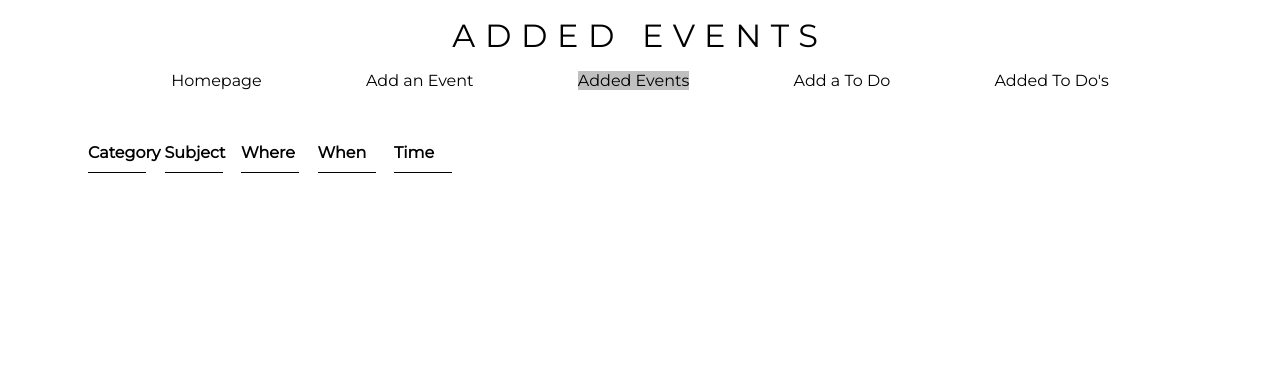
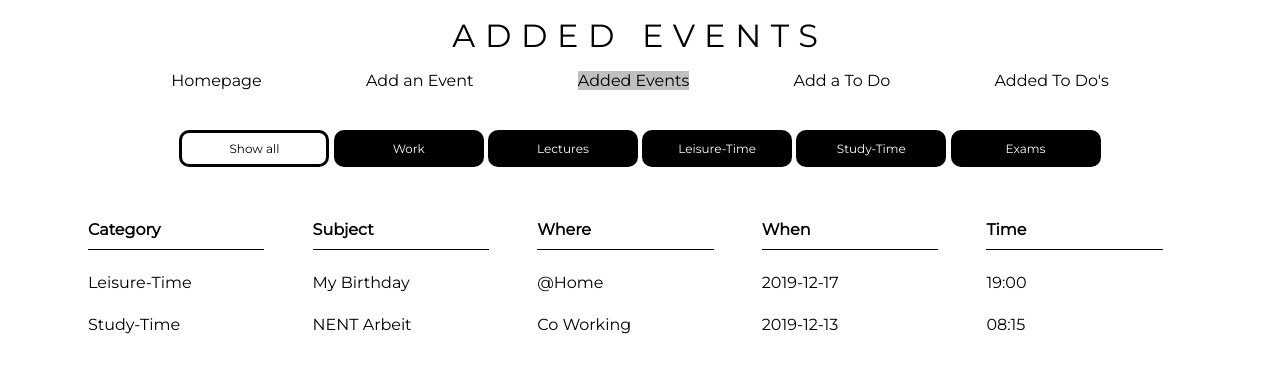
Before and after one commit to aliciafaeh/prog2, a Flask app: page /monatsplananzeige in a window 1280 px wide. Shown: the top 386 px of the page. Run offline with Flask 2, Linux system fonts and the light colour scheme; lists and menus that the app fills with data are empty.

Commit message:
testing input function of JSON
oder sowas in die Richtung

```diff
--- a/alice_plan/data/data.json
+++ b/alice_plan/data/data.json
@@ -1 +1 @@
-{"termine": {}, "todos": {}}
+{"termine": {"Leisure-Time": {"category": "Leisure-Time", "subjects": "My Birthday", "where": "@Home", "date": "2019-12-17", "time": "19:00"}, "Study-Time": {"category": "Study-Time", "subjects": "NENT Arbeit", "where": "Co Working", "date": "2019-12-13", "time": "08:15"}}, "todos": {"Deadline": {"category": "Deadline", "was_machen": "NENT Arbeit", "wann_deadline": "2020-01-06", "zeitlich": "00:00"}}}
--- a/alice_plan/static/style.css
+++ b/alice_plan/static/style.css
@@ -146,6 +146,35 @@ body {
     border-style: solid;
 }
 
+.btn {
+    text-decoration: none;
+    padding: 8px;
+    color: white;
+    background-color: black;
+    display: inline-block;
+    border: none;
+    border-radius: 10px;
+    cursor: pointer;
+    width: 150px;
+    font-size: 12px;
+    border-color: black;
+    border-style: solid;
+}
+
+.btn:hover {
+    color: black;
+    background-color: white;
+    border-color: black;
+    border-style: solid;
+}
+
+.btn.active {
+    color: black;
+    background-color: white;
+    border-color: black;
+    border-style: solid;
+}
+
 table {
     padding: 50px 70px;
     margin-left: 15px;
--- a/alice_plan/templates/monatsplan.html
+++ b/alice_plan/templates/monatsplan.html
@@ -46,10 +46,19 @@
         <a href="{{ url_for('todosanzeige') }}">Added To Do's</a>
     </div>
 
+<div id="myBtnContainer" style="margin-top: 40px">
+  <button class="btn active" onclick="filterSelection('all')"> Show all</button>
+  <button class="btn" onclick="filterSelection('work')"> Work</button>
+  <button class="btn" onclick="filterSelection('lectures')"> Lectures</button>
+  <button class="btn" onclick="filterSelection('leisure-time')"> Leisure-Time</button>
+  <button class="btn" onclick="filterSelection('study-time')"> Study-Time</button>
+    <button class="btn" onclick="filterSelection('exams')">Exams</button>
+</div>
+
 
   {%if daten%}
     <table class="table">
-        <thead>
+  <col width="230">
             <tr>
                 <th>Category</th>
                 <th>Subject</th>
@@ -57,7 +66,7 @@
                 <th>When</th>
                 <th>Time</th>
             </tr>
-            <tbody>
+
                 {% for termin in daten['termine'].values()%}
                 <tr>
                   <td>{{termin['category']}}</td>
@@ -68,9 +77,7 @@
 
                 </tr>
                 {% endfor %}
-            </tbody>
 
-        </thead>
     </table>
     {% else %}
     <h1>Keine Termine erfasst</h1>
--- a/alice_plan/templates/todoerfassen.html
+++ b/alice_plan/templates/todoerfassen.html
@@ -65,9 +65,9 @@
 
     <label for="bis-wann" class="abstand">Deadline:</label>
 
-    <input type="date" name="wann_deadline" class="abstand form-input" style="width: 140px">
+    <input type="date" name="wann_deadline" class="abstand form-input" style="width: 150px">
 
-    <input type="time" name="zeitlich" class="abstand form-input" style="width: 80px">
+    <input type="time" name="zeitlich" class="abstand form-input" style="width: 85px">
 <br>
     <input type="submit" value="Add" class="btn-add" style="margin-top: 20px">
 
```
Also changed, not shown: alice_plan/libs/kat_filtern.py (added, +42 -0 lines), alice_plan/templates/todosanzeige.html (+8 -12 lines).
